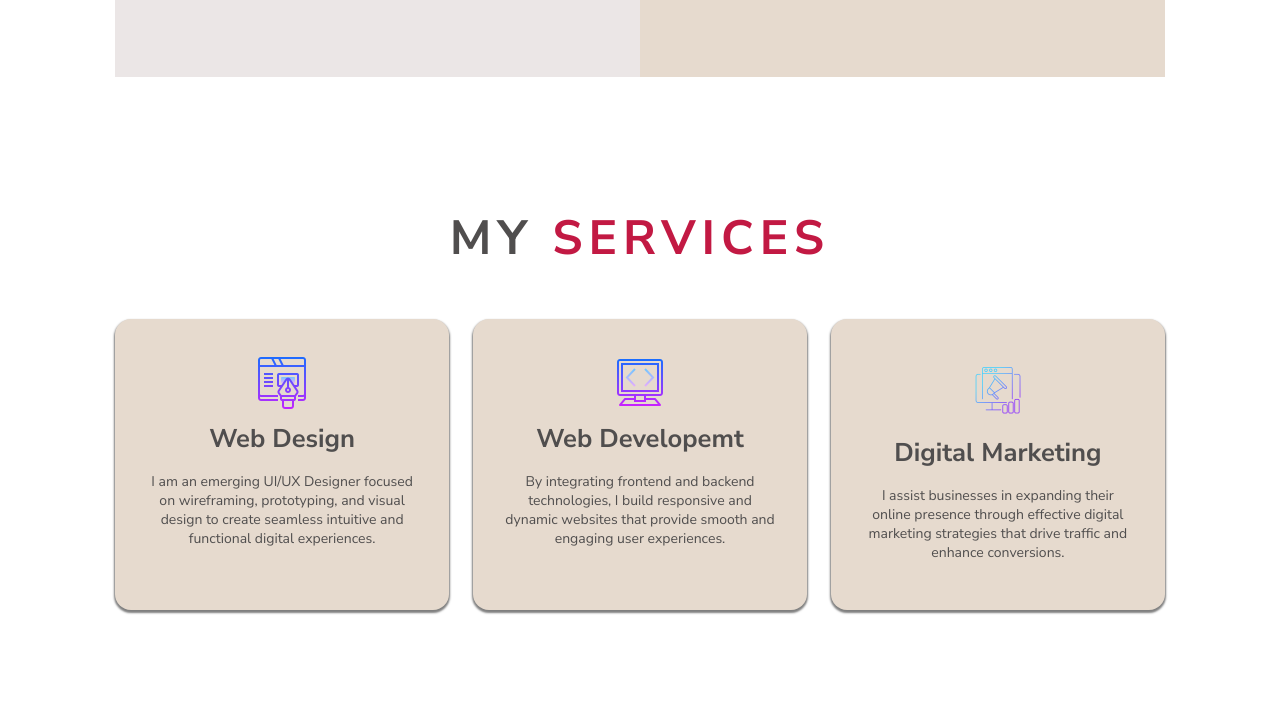
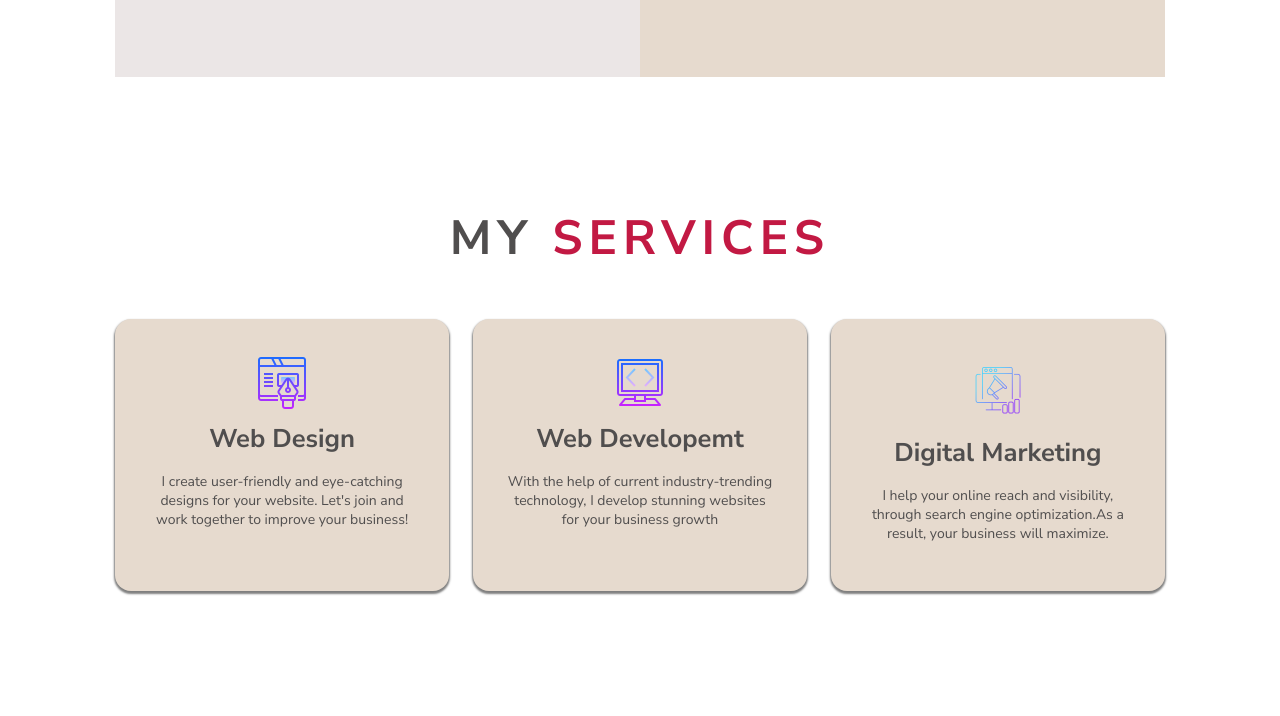
Before and after one commit to leemageorge/lee-portfolio, a website built with Vite: page index.html in a window 1280 px wide. Shown: the part 1415-2131 px from the top of the page. Built offline with nearby package versions, Linux system fonts and the light colour scheme.

Commit message:
11th commit

```diff
--- a/css/style.css
+++ b/css/style.css
@@ -618,6 +618,7 @@ input,textarea{
         left: 50%;
         transform: translate(-50%, -50%);
     }
+
     .home__content{
         top: 80%;
         left: 0%;
--- a/index.html
+++ b/index.html
@@ -7,7 +7,7 @@
   <meta name="keywords" content="Freelance Website Developer||SEO Consultant Kochi,Kerala ">
   <meta name ="robots" content="index,follow">
 
-  <meta name="description" content="We create custom responsive website design, development, and search engine optimization services to improve your online presence and drive organic traffic.">
+  <meta name="description" content="We develop beautiful and elegant customized websites for your needs.We also provide search engine optimization to boost your business's level">
   <meta property="og:title" content="Freelance Website Developer|SEO Consultant,Kochi,Kerala">
   <meta property="og:url" content="https://wwww.leemageorge.in">
   <meta property="og:image" content="https://elements-resized.envatousercontent.com/elements-cover-images/76d7e494-0c8a-44be-96c1-037952e269a4?w=1370&cf_fit=scale-down&q=85&format=auto&s=5e36155a78c9cffa250ef35b9797a9001dc24518d1f9a3ca5eaab22271c2ffb4">
@@ -107,8 +107,8 @@
         <p>
           From homemaking to coding, I'm reinventing myself.  With a passion for technology and a commitment to growth, I’m excited to embrace new challenges and opportunities
         </p>
-        <div class="home__buttons">
-          <a href="/resume.pdf" class="btns" download="resume.pdf" rel="nofollow">Download CV</a>
+         <div class="home__buttons">
+           <a href="#contact" class="btns">Let's Start</a>
           <a href="https://wa.me/919633443047" target="_blank" class="btns">Let's Chat</a>
         </div>
       </div>
@@ -194,22 +194,19 @@
       <div class="service__box">
           <img src="/asset/icon/ui-ux.png" alt="ui/ux icon">
           <h3>Web Design</h3>
-          <p>  I am an emerging UI/UX Designer focused on wireframing,
-              prototyping, and visual design to create seamless intuitive and functional digital experiences.
+          <p> I create user-friendly and eye-catching designs for your website. Let's join and work together to improve your business!
           </p>
       </div>
       <div class="service__box">
           <img src="/asset/icon/web-development.png" alt="web development icon">
           <h3>Web Developemt</h3>
-          <p> By integrating frontend and backend technologies,
-              I build responsive and dynamic websites that provide smooth and engaging user experiences.
+          <p> With the help of current industry-trending technology, I develop stunning websites for your business growth
           </p>
       </div>
       <div class="service__box">
           <img src="/asset/icon/digital-marketing.png" alt="digital marketing icon">
           <h3>Digital Marketing</h3>
-          <p> I assist businesses in expanding their online presence through
-              effective digital marketing strategies that drive traffic and enhance conversions.
+          <p> I help your online reach and visibility, through search engine optimization.As a result, your business will maximize.
           </p>
       </div>
   </div>
```
